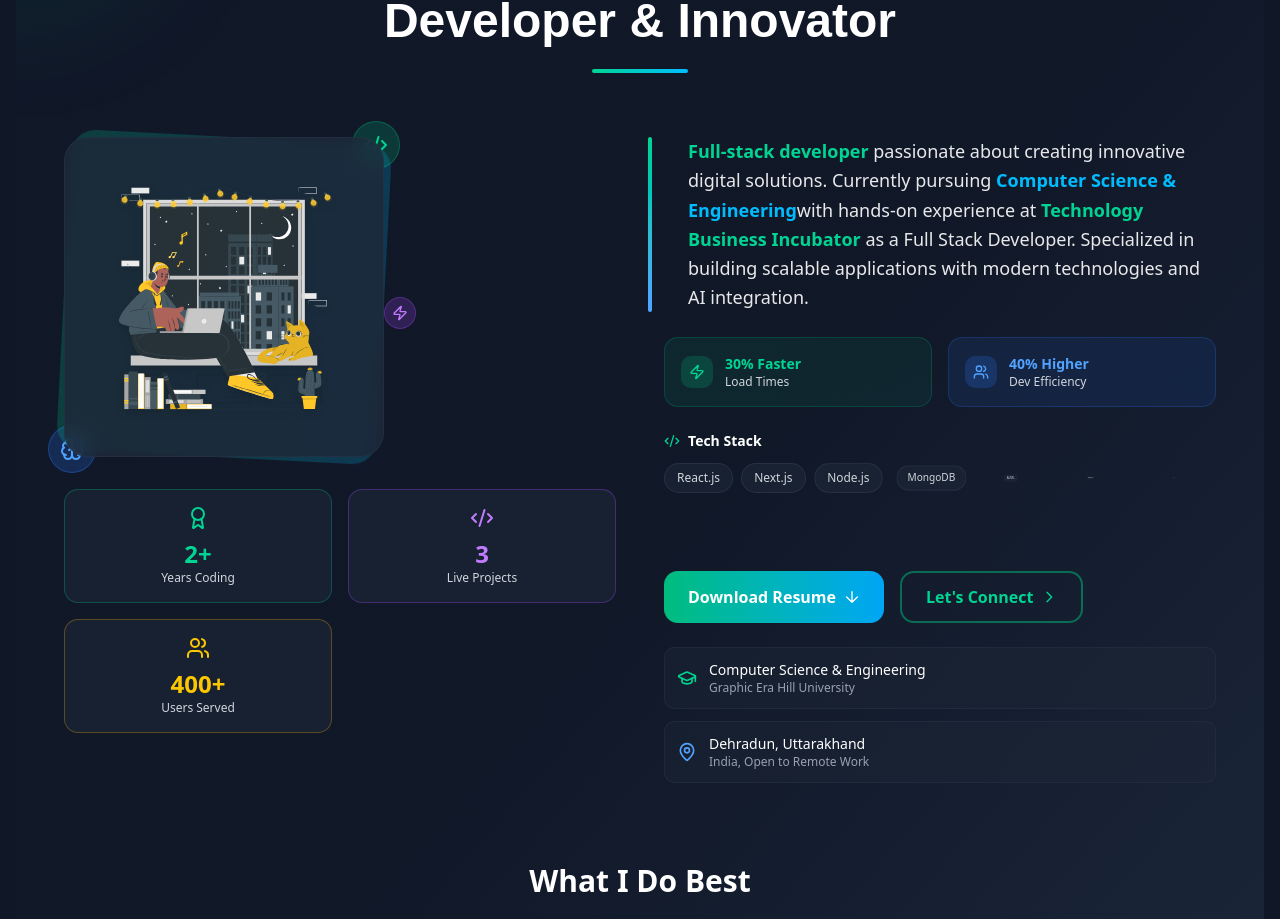
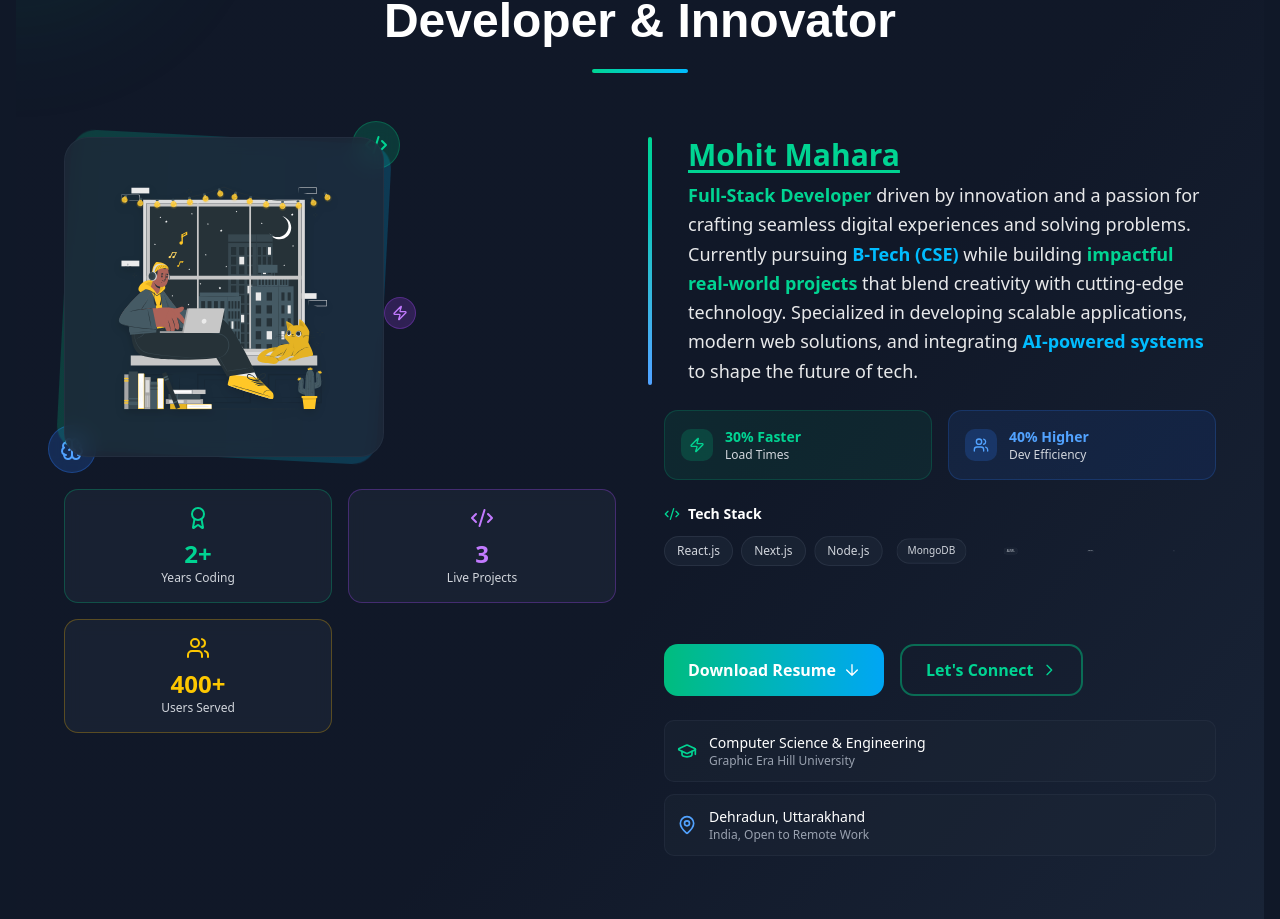
Before and after one commit to mohit7-7/MyPortfolio, a Next.js app: page / in a window 1280 px wide. Shown: the part 1507-2426 px from the top of the page. Built offline with nearby package versions, Linux system fonts and the light colour scheme; a web font is replaced by a local one.

Commit message:
Make some text changes

```diff
--- a/src/app/loading.tsx
+++ b/src/app/loading.tsx
@@ -63,7 +63,9 @@ const Loading = () => {
           <p
             className="text-lg md:text-xl text-gray-300 max-w-md text-center"
           >
-            Hi, my name is Mohit Mahara. Please enjoy exploring my portfolio.
+            "Mohit's world is loading slow—
+            Where dreams meet code,
+             soon you’ll know."
           </p>
 
           {/* Loading progress bar */}
--- a/src/sections/About.tsx
+++ b/src/sections/About.tsx
@@ -191,21 +191,28 @@ export const AboutSection = () => {
                   transition={{ delay: 0.5, duration: 1 }}
                 />
                 <p className="text-white/90 text-lg leading-relaxed pl-6">
+                  <span className="text-emerald-400 font-semibold text-2xl md:text-3xl block mb-2 underline underline-offset-4">
+                    Mohit Mahara
+                  </span>{" "}
                   <span className="text-emerald-400 font-semibold">
-                    Full-stack developer
+                    Full-Stack Developer
                   </span>{" "}
-                  passionate about creating innovative digital solutions.
+                  driven by innovation and a passion for crafting seamless digital experiences and solving problems.
+                  <br />
                   Currently pursuing{" "}
                   <span className="text-sky-400 font-semibold">
-                    Computer Science & Engineering
-                  </span>
-                  with hands-on experience at{" "}
+                    B-Tech (CSE)
+                  </span>{" "}
+                  while building{" "}
                   <span className="text-emerald-400 font-semibold">
-                    Technology Business Incubator
+                    impactful real-world projects
                   </span>{" "}
-                  as a Full Stack Developer. Specialized in building scalable
-                  applications with modern technologies and AI integration.
+                    that blend creativity with cutting-edge technology. Specialized in developing
+                    scalable applications, modern web solutions, and integrating{" "}
+                  <span className="text-sky-400 font-semibold">AI-powered systems</span> to
+                  shape the future of tech.
                 </p>
+
               </div>
 
               <div className="grid grid-cols-1 sm:grid-cols-2 gap-4">
```
